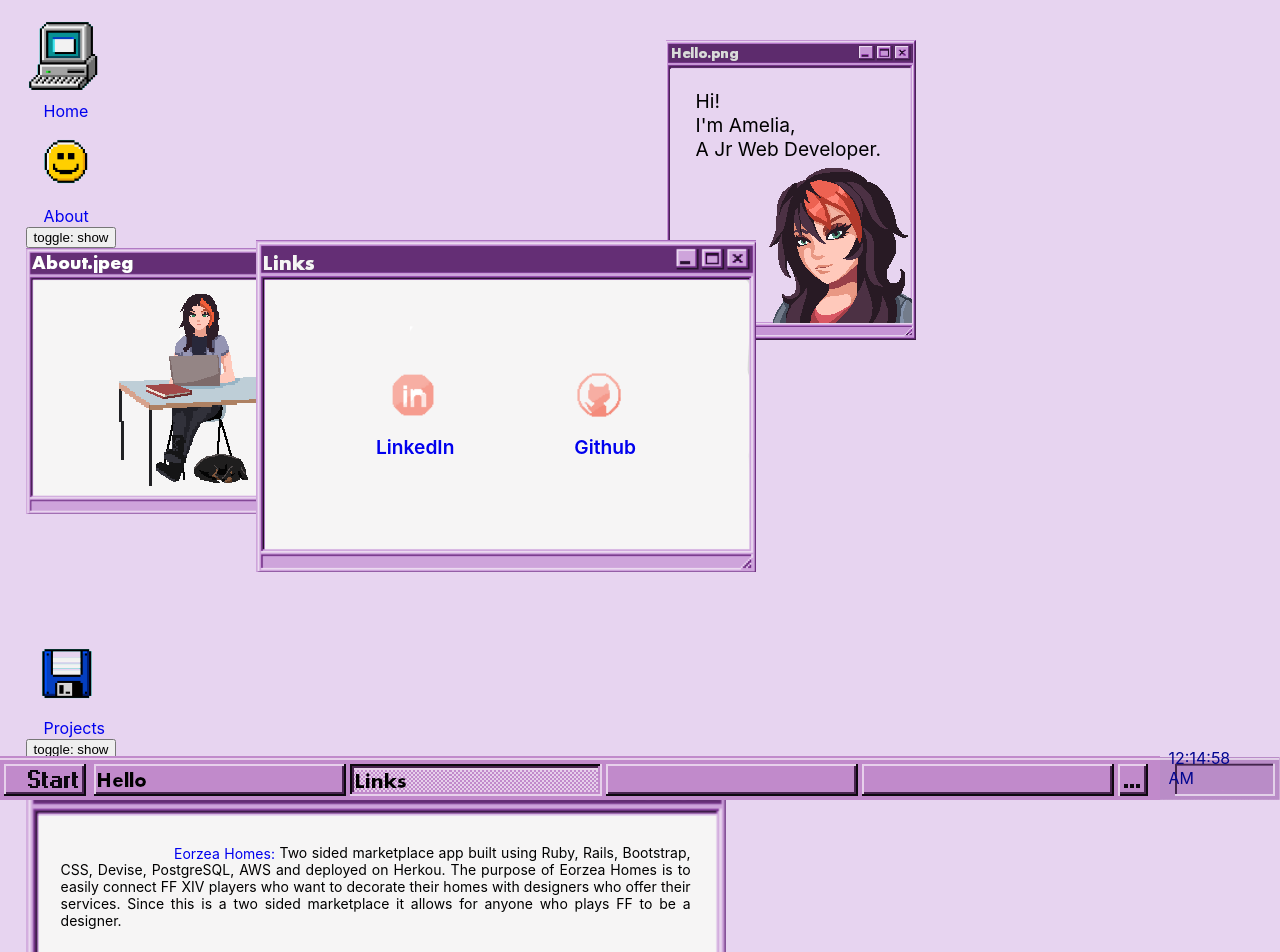
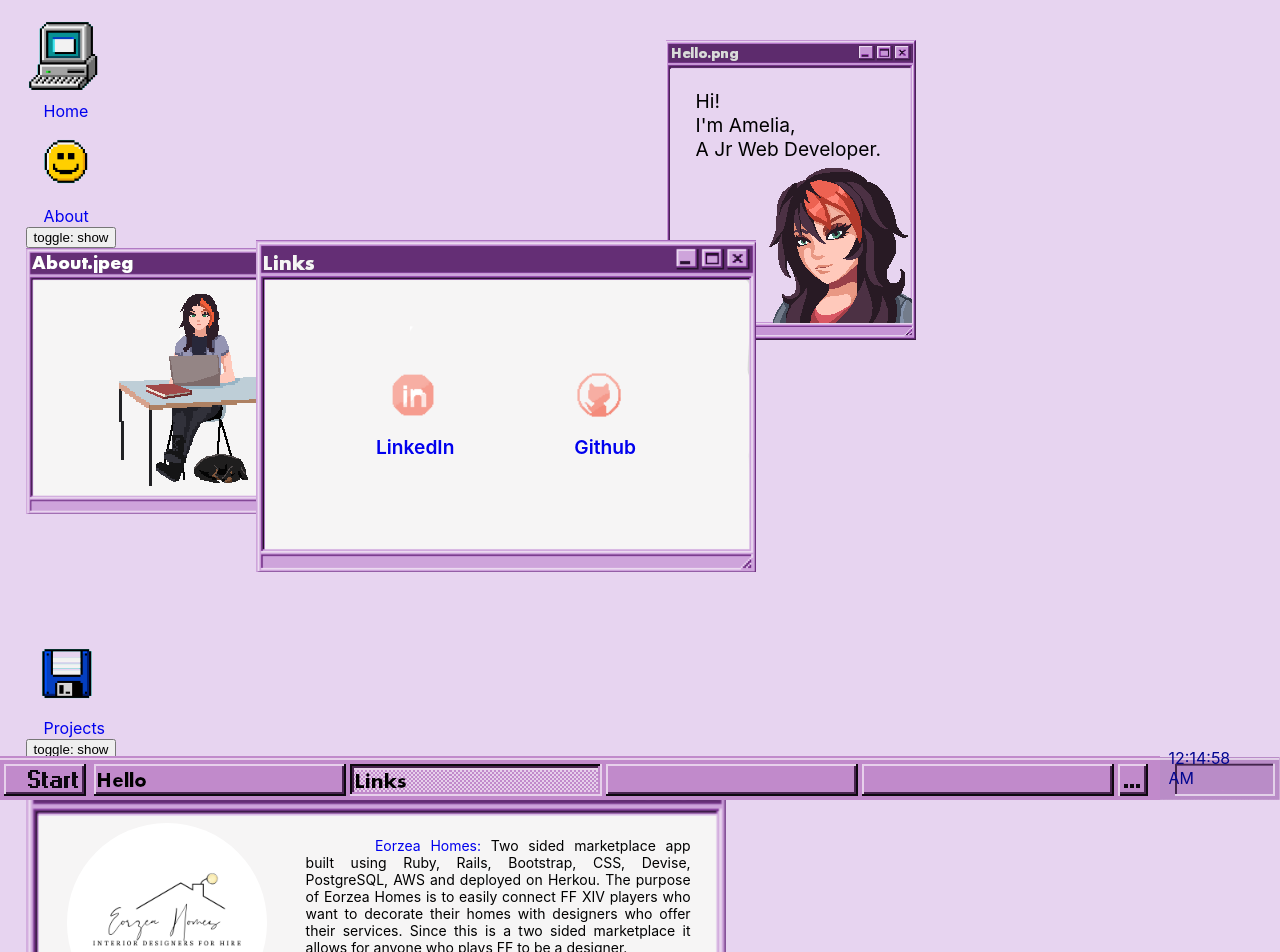
Before and after one commit to ameliaxjones/Portfolio-2.0, a React (Create React App) app: page / in a window 1280 px wide. Shown: the top 952 px of the page. Built offline with nearby package versions, Linux system fonts and the light colour scheme.

Commit message:
added Eorzea homes logo, styled eorzea image and text

```diff
--- a/src/Projects.css
+++ b/src/Projects.css
@@ -11,13 +11,12 @@
   font-size: 14px;
   text-align: justify;
   padding-top: 5%;
+  margin: 0%;
   overflow: scroll;
   overflow-x: hidden;
 }
 
-#content-projects p {
-  padding-top: 5%;
-}
+
 
 #bottom-border{
     color: #f08080;
@@ -25,3 +24,25 @@
     align-items: center;
     justify-content: center;
 }
+
+#project-img{
+    padding-left: 5%;
+    padding-top: 4%;
+    margin: 0;
+}
+
+#project-img img{
+    border-radius: 50%;
+}
+
+#Ehome{
+    width: 30%;
+    margin: 0 0 0 1%;
+    padding: 0;
+    float:left;
+}
+
+#txt-project{
+    margin-left: 35% ;
+
+}
--- a/src/components/ToggleProjects.js
+++ b/src/components/ToggleProjects.js
@@ -15,39 +15,59 @@ const ToggleProjects = () => {
           <Draggable>
             <div id="contentbox-projects">
               <div id="content-projects">
-                <p>
-                <a href="https://github.com/ameliaxjones/Eorzea-Homes" target="_blank">
-                Eorzea Homes: </a>
-                   Two sided marketplace app built using Ruby,
-                  Rails, Bootstrap, CSS, Devise, PostgreSQL, AWS and deployed on
-                  Herkou. The purpose of Eorzea Homes is to easily connect FF
-                  XIV players who want to decorate their homes with designers
-                  who offer their services. Since this is a two sided
-                  marketplace it allows for anyone who plays FF to be a
-                  designer.
+                <div id="project-img">
+                  <img id="Ehome" src="assets/EHome.png" />
+                </div>
+                <p id="txt-project">
+                  <a
+                    href="https://github.com/ameliaxjones/Eorzea-Homes"
+                    target="_blank"
+                  >
+                    Eorzea Homes:{" "}
+                  </a>
+                  Two sided marketplace app built using Ruby, Rails, Bootstrap,
+                  CSS, Devise, PostgreSQL, AWS and deployed on Herkou. The
+                  purpose of Eorzea Homes is to easily connect FF XIV players
+                  who want to decorate their homes with designers who offer
+                  their services. Since this is a two sided marketplace it
+                  allows for anyone who plays FF to be a designer.
                 </p>
                 <div id="bottom-border">---</div>
                 <p>
-                <a href="https://github.com/ameliaxjones/horoscope" target="_blank">
-                Daily horoscope app: </a> An app that will tell you your daily
-                  horoscope with an added bonus of random galaxy images on each
-                  horoscope page. Created using React, CSS, Pexel API, Aztro Api
-                  deployed on Heroku.
+                  <a
+                    href="https://github.com/ameliaxjones/horoscope"
+                    target="_blank"
+                  >
+                    Daily horoscope app:{" "}
+                  </a>{" "}
+                  An app that will tell you your daily horoscope with an added
+                  bonus of random galaxy images on each horoscope page. Created
+                  using React, CSS, Pexel API, Aztro Api deployed on Heroku.
                   <div id="bottom-border">---</div>
                 </p>
                 <p>
-                <a href="https://github.com/ameliaxjones/Leeroy_vs_The_World" target="_blank">
-                Leeroy vs The World: </a> This is a quick turn-based fighting game
-                  based on the adventures my dog, Leeroy goes on. The app
-                  emulates the combat elements of Tabletop Roleplaying Games
-                  with the fight menu similar to that of the game Pokemon. This
-                  was created in Ruby to help understand the syntax and to play
-                  around with gems.
+                  <a
+                    href="https://github.com/ameliaxjones/Leeroy_vs_The_World"
+                    target="_blank"
+                  >
+                    Leeroy vs The World:{" "}
+                  </a>{" "}
+                  This is a quick turn-based fighting game based on the
+                  adventures my dog, Leeroy goes on. The app emulates the combat
+                  elements of Tabletop Roleplaying Games with the fight menu
+                  similar to that of the game Pokemon. This was created in Ruby
+                  to help understand the syntax and to play around with gems.
                   <div id="bottom-border">---</div>
                 </p>
                 <p>
-                <a href="https://github.com/ameliaxjones/portfoilo" target="_blank">
-                Portfolio 1.0: </a> This was my first website I built using only pure HTML and CSS.
+                  <a
+                    href="https://github.com/ameliaxjones/portfoilo"
+                    target="_blank"
+                  >
+                    Portfolio 1.0:{" "}
+                  </a>{" "}
+                  This was my first website I built using only pure HTML and
+                  CSS.
                   <div id="bottom-border">---</div>
                 </p>
               </div>
```
Also changed, not shown: public/assets/Ehome.png (added).
